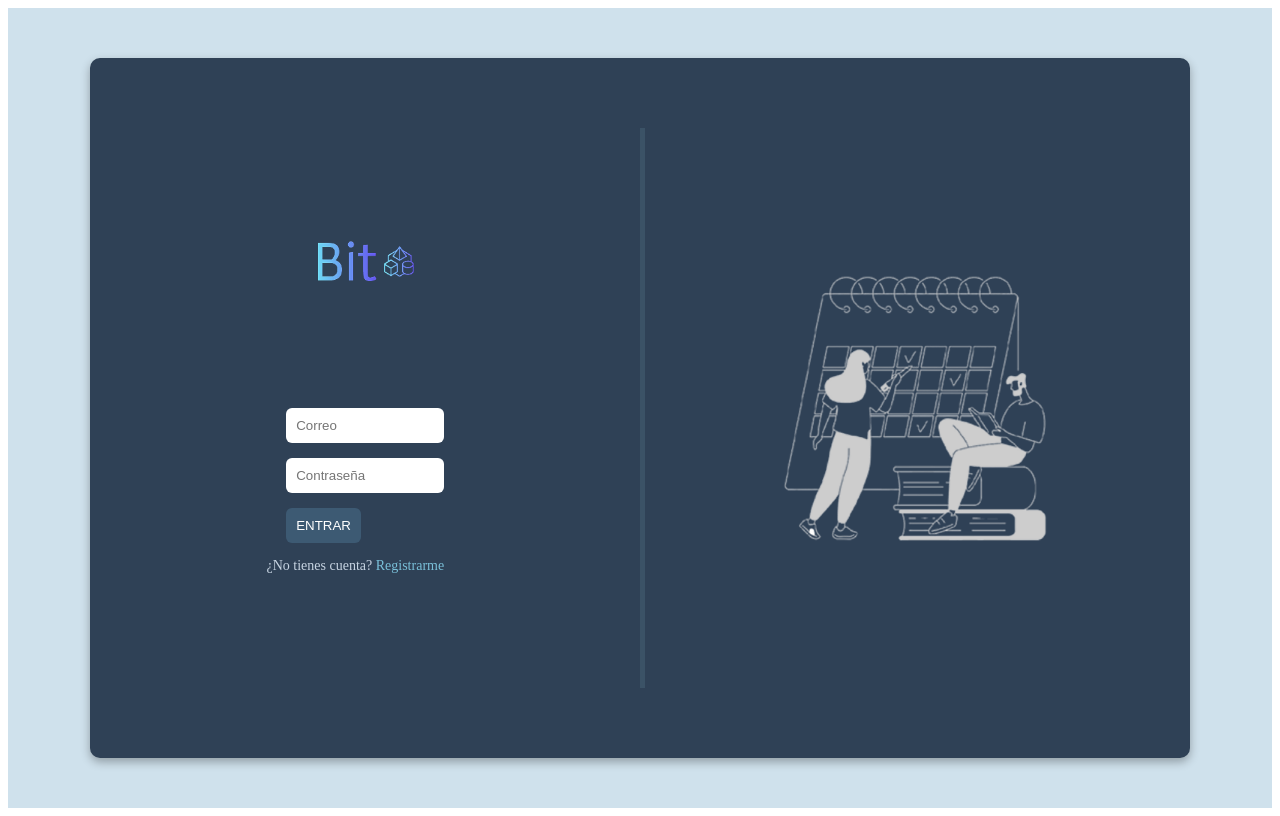
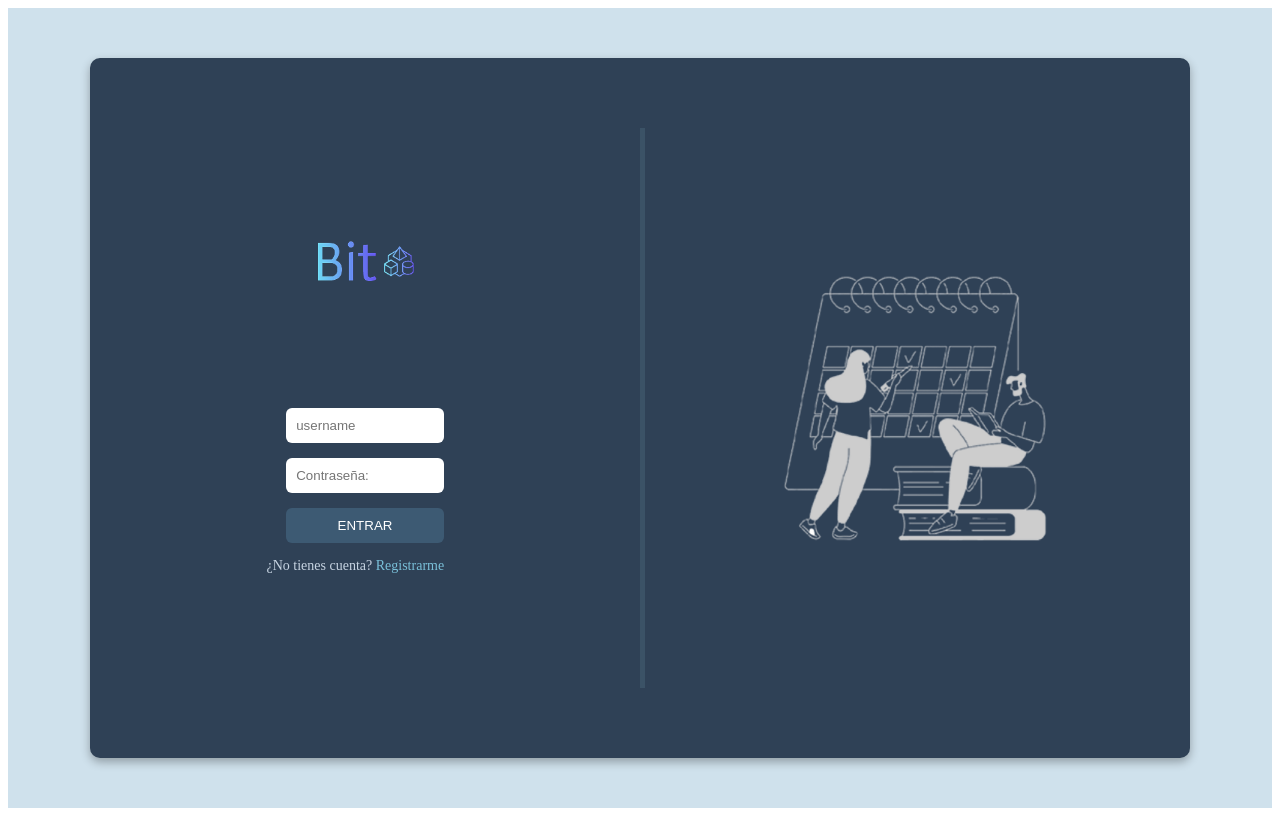
Before and after one commit to Derck23/Generador-Horarios, a React (Vite) app: page / in a window 1280 px wide. Built offline with nearby package versions, Linux system fonts and the light colour scheme.

Commit message:
funcion de login

```diff
--- a/src/Pages/Login/Login.jsx
+++ b/src/Pages/Login/Login.jsx
@@ -1,10 +1,33 @@
-import React from 'react';
+import React, { useState } from 'react';
 import './Login.css';
 import logo from '../../assets/logohorarios_1.png';
 import agenda from '../../assets/agenda.png';
 import { Link} from 'react-router-dom';
+import { login } from '../../services/authService';
 
 const Login = () => {
+  const [form, setForm] = useState({ username: '', password: '' });
+  const [error, setError] = useState('');
+
+  const handleChange = (e) => {
+    setForm({ ...form, [e.target.name]: e.target.value });
+  };
+
+  const handleSubmit = async (e) => {
+    e.preventDefault();
+    setError('');
+    try {
+      console.log('Intentando iniciar sesión con:', form);
+      const data = await login({ username: form.username, password: form.password });
+
+      localStorage.setItem('token', data.token); // guardar token
+      // redirigir a dashboard o home
+      window.location.href = '/home';
+    } catch (err) {
+      setError(err.message || 'Error al iniciar sesión');
+    }
+  };
+
   return (
     <div className="login-container">
       <div className="login-card">
@@ -13,10 +36,11 @@ const Login = () => {
           <img src={logo} alt="Logo" className="login-logo" />
         </div>
         <div className="login-content">
-          <form className="login-form">
-            <input type="email" placeholder="Correo" />
-            <input type="password" placeholder="Contraseña" />
-            <Link to="/Home"><button type="submit" >ENTRAR</button></Link>
+          <form className="login-form" onSubmit={handleSubmit}>
+            <input type="username" name='username' placeholder="username" value={form.username} onChange={handleChange} required />
+            <input type="password" name="password" placeholder="Contraseña:" value={form.password} onChange={handleChange} required />
+            {/*<Link to="/Home"></Link>*/}<button type="submit" >ENTRAR</button>
+            {error && <p className="error">{error}</p>}
           </form>
           <p className="register-text">
             ¿No tienes cuenta? <a href="#">Registrarme</a>
--- a/src/services/api.js
+++ b/src/services/api.js
@@ -2,7 +2,7 @@ import axios from 'axios';
 
 // Instancia base de Axios
 const api = axios.create({
-  baseURL: 'https://tubackend.com/api', // <-- CAMBIA esto por tu endpoint real
+  baseURL: 'http://localhost:8080/', // <-- CAMBIA esto por tu endpoint real
   timeout: 10000,
   headers: {
     'Content-Type': 'application/json',
--- a/src/services/authService.js
+++ b/src/services/authService.js
@@ -2,7 +2,8 @@ import api from './api';
 
 export const login = async (credentials) => {
   try {
-    const response = await api.post('/auth/login', credentials);
+    const response = await api.post('/loginUsuario', credentials);
+    console.log('Login response:', response.data);
     return response.data;
   } catch (error) {
     throw error.response?.data || error;
@@ -11,7 +12,7 @@ export const login = async (credentials) => {
 
 export const register = async (userData) => {
   try {
-    const response = await api.post('/auth/register', userData);
+    const response = await api.post('/registraUsuario', userData);
     return response.data;
   } catch (error) {
     throw error.response?.data || error;
```
